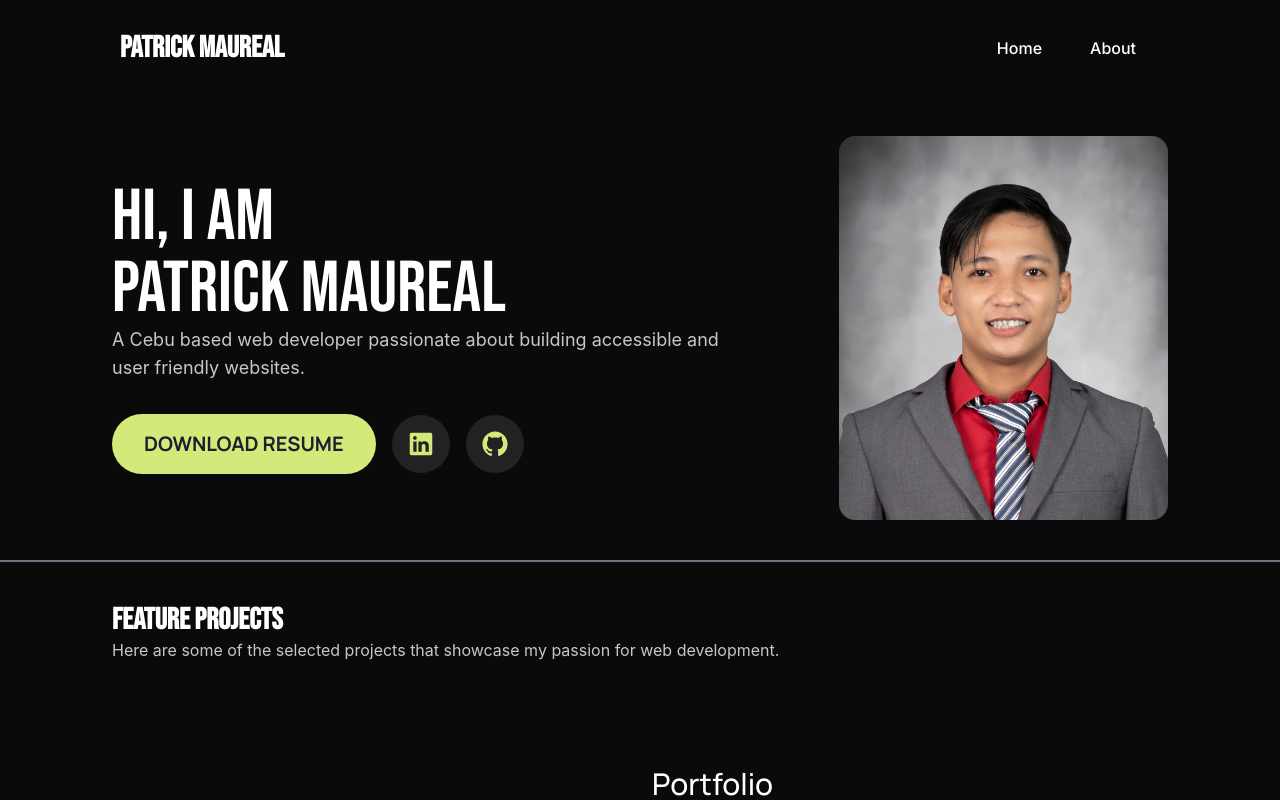
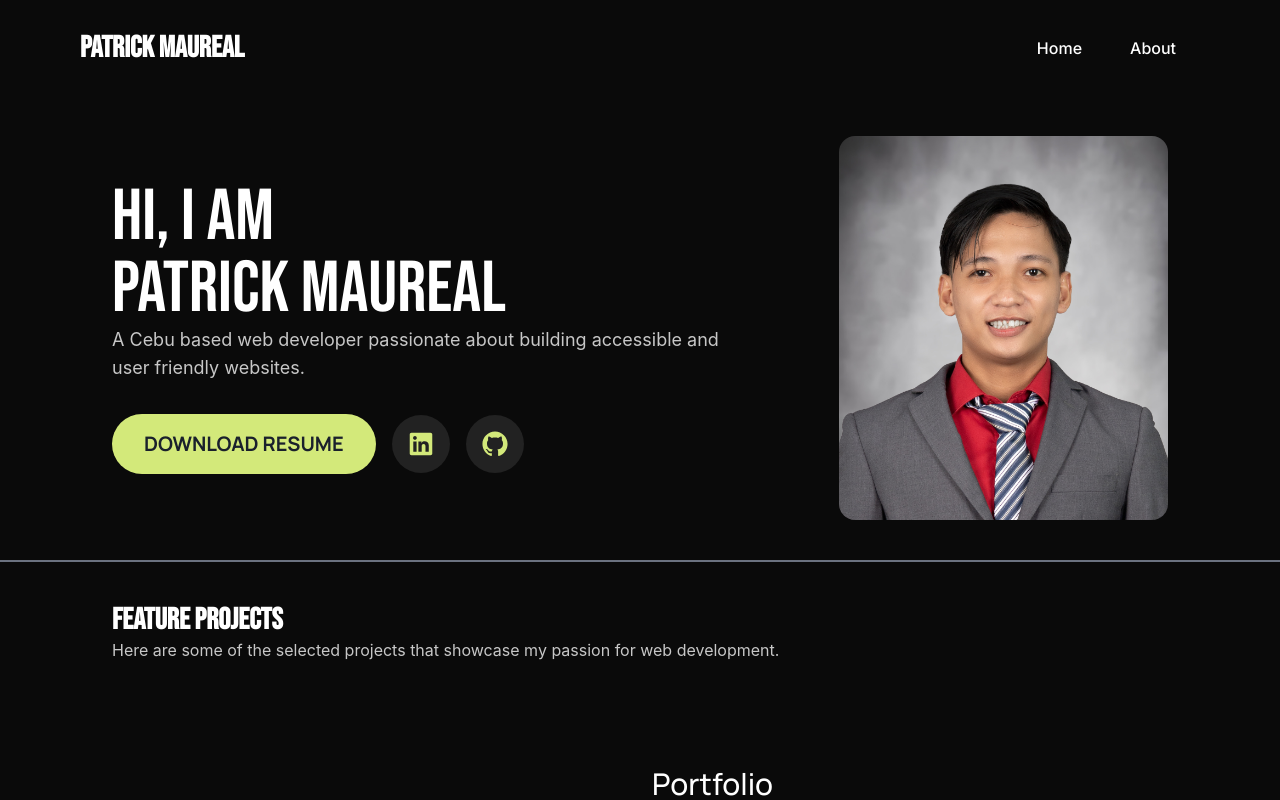
Before and after one commit to patrickMaureal/portfolio, a React (Vite) app: page / in a window 1280 px wide. Shown: the top 800 px of the page. Built offline with nearby package versions, Linux system fonts and the light colour scheme.

Commit message:
update navbar

```diff
--- a/src/components/Navbar.tsx
+++ b/src/components/Navbar.tsx
@@ -12,7 +12,7 @@ const Navbar = () => {
 
   return (
     <header className="md:px-0 lg:px-16">
-      <nav className="flex justify-between items-center h-16 py-2 px-10 text-white m-4 relative">
+      <nav className="flex justify-between items-center h-16 py-2 px-0 text-white m-4 relative">
         <h1 className="font-bebas font-bold text-3xl">Patrick Maureal</h1>
 
         <div className="hidden md:block">
```
